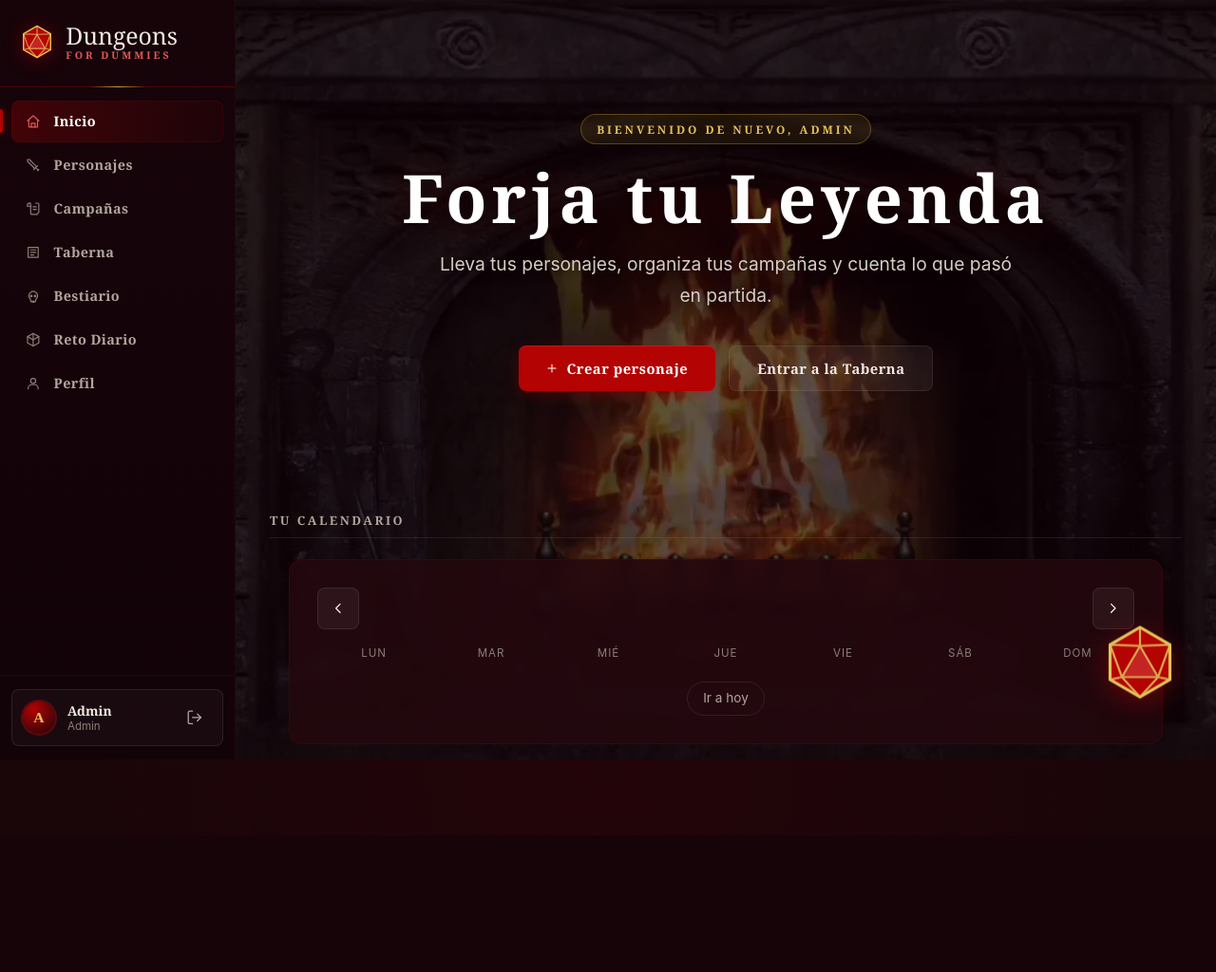
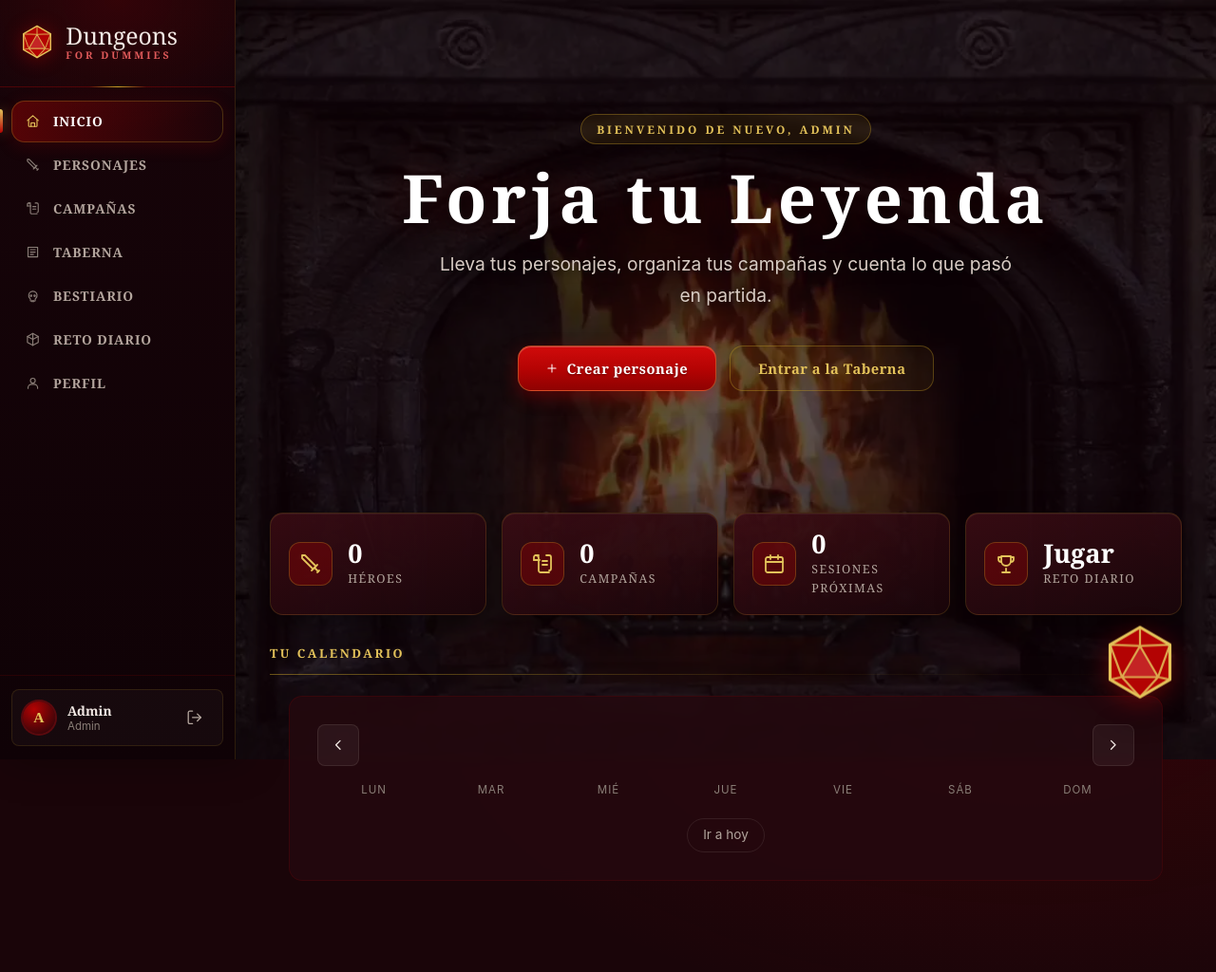
Before and after one commit to raulramalf/Dungeons-for-Dummies, a Laravel app: page / in a window 1280 px wide. Shown: the whole page at 95% size. Before the commit the page ends 879 px from the top, so only its background shows below. Run offline with Laravel 12, Linux system fonts and the light colour scheme; a user stored in the database is signed in; data comes from the database, SQL or seed files in the repository; data that the repository does not hold is empty; style sheets or scripts are compiled from the project's sources; parts of the project's set-up code (start-up, migrations or seed data) failed here and were passed over; some web fonts are replaced.

Commit message:
Rediseño visual global: capa de tema, cabeceras con icono y subtítulo, panel de datos en Inicio, botones y tarjetas refinados
Co-Authored-By: Claude Sonnet 5.5 <noreply@anthropic.com>
Claude-Session: https://claude.ai/code/session_01RdvcbJQ9Nf2mpdURuWREWF

```diff
--- a/app/Http/Controllers/InicioController.php
+++ b/app/Http/Controllers/InicioController.php
@@ -14,11 +14,18 @@ class InicioController extends Controller
         // Tu próxima sesión (como DM o como jugador) — una sola, destacada aparte
         $proximaSesion = null;
         $sesionesCalendario = collect();
+        $datos = null;
 
         if (auth()->check()) {
             $campanaIds = Campana::where('dungeon_master_id', auth()->id())
                 ->orWhereHas('usuarios', fn ($q) => $q->where('usuarios.id', auth()->id()))
                 ->pluck('id');
+
+            $datos = [
+                'personajes' => \App\Models\Personaje::where('usuario_id', auth()->id())->count(),
+                'campanas'   => $campanaIds->count(),
+                'sesiones'   => Sesion::whereIn('campana_id', $campanaIds)->where('estado', 'planificada')->where('fecha_sesion', '>=', now())->count(),
+            ];
 
             $proximaSesion = Sesion::with('campana.dungeonMaster')
                 ->whereIn('campana_id', $campanaIds)
@@ -43,6 +50,6 @@ class InicioController extends Controller
                 ]);
         }
 
-        return view('inicio', compact('proximaSesion', 'sesionesCalendario'));
+        return view('inicio', compact('proximaSesion', 'sesionesCalendario', 'datos'));
     }
 }
--- a/resources/css/app.css
+++ b/resources/css/app.css
@@ -29,3 +29,6 @@
 @import "./components/dialog.css";
 @import "./components/modal.css";
 @import "./components/tabs.css";
+
+/* Capa de tema: siempre la última */
+@import "./layout/tema.css";
--- /dev/null
+++ b/resources/css/layout/tema.css
@@ -0,0 +1,139 @@
+/* ============================================================================
+   CAPA DE TEMA — acabado profesional
+   Va la última: refina fondo, barra lateral, cabeceras, botones, tarjetas,
+   formularios y títulos de sección sin tocar la paleta (granate/oro).
+   ============================================================================ */
+
+/* ---------- Fondo con profundidad ---------- */
+body {
+    background:
+        radial-gradient(1100px 600px at 85% -10%, rgba(179, 3, 3, 0.16), transparent 60%),
+        radial-gradient(900px 500px at -10% 110%, rgba(201, 162, 39, 0.07), transparent 55%),
+        var(--c-fondo);
+    background-attachment: fixed;
+}
+
+/* ---------- Barra lateral ---------- */
+.sidebar {
+    background:
+        radial-gradient(260px 200px at 50% 0, rgba(179, 3, 3, 0.18), transparent 70%),
+        linear-gradient(180deg, #170409, #0f0206);
+    border-right: 1px solid rgba(201, 162, 39, 0.16);
+    box-shadow: 8px 0 40px rgba(0, 0, 0, 0.35);
+}
+.nav-link { border-radius: var(--r-lg); font-size: 0.86rem; letter-spacing: 0.9px; text-transform: uppercase; }
+.nav-link:hover { background: rgba(201, 162, 39, 0.07); }
+.nav-link:hover .icon { color: var(--c-oro-claro); }
+.nav-link[aria-current="page"] {
+    background: linear-gradient(90deg, rgba(179, 3, 3, 0.4), rgba(179, 3, 3, 0.04));
+    box-shadow: inset 0 0 0 1px rgba(201, 162, 39, 0.28), 0 4px 18px rgba(179, 3, 3, 0.18);
+}
+.nav-link[aria-current="page"] .icon { color: var(--c-oro-claro); }
+.nav-link[aria-current="page"]::before { background: linear-gradient(var(--c-oro-claro), var(--c-rojo)); box-shadow: 0 0 14px rgba(227, 194, 90, 0.6); }
+.sidebar-usuario { background: rgba(255, 255, 255, 0.03); border: 1px solid rgba(201, 162, 39, 0.14); }
+
+/* ---------- Cabecera de página ---------- */
+.page-header { border-bottom: 0; padding-bottom: 20px; margin-bottom: 26px; }
+.page-header::after {
+    width: 100%; height: 1px;
+    background: linear-gradient(90deg, var(--c-oro) 0, rgba(201, 162, 39, 0.35) 140px, rgba(179, 3, 3, 0.2) 55%, transparent);
+}
+.page-titulo { display: flex; align-items: center; gap: 1rem; min-width: 0; }
+.page-icono {
+    flex: none; width: 54px; height: 54px; display: grid; place-items: center;
+    border-radius: var(--r-lg); color: var(--c-oro-claro);
+    background: linear-gradient(145deg, rgba(179, 3, 3, 0.55), rgba(60, 5, 12, 0.9));
+    border: 1px solid rgba(201, 162, 39, 0.45);
+    box-shadow: 0 6px 20px rgba(179, 3, 3, 0.35), inset 0 1px 0 rgba(255, 255, 255, 0.12);
+}
+.page-icono .icon { width: 28px; height: 28px; }
+.page-header h1 { font-size: 1.7rem; letter-spacing: 2.5px; line-height: 1.1; }
+.page-subtitulo { margin-top: 0.35rem; color: var(--t-secundario); font-size: 0.95rem; max-width: 60ch; }
+
+/* ---------- Botones ---------- */
+.btn { border-radius: var(--r-lg); }
+.btn-primario {
+    background: linear-gradient(180deg, #d10b0b 0%, var(--c-rojo) 55%, #8f0202 100%);
+    border: 1px solid rgba(227, 194, 90, 0.35);
+    box-shadow: 0 6px 18px rgba(179, 3, 3, 0.4), inset 0 1px 0 rgba(255, 255, 255, 0.22);
+    text-shadow: 0 1px 2px rgba(0, 0, 0, 0.4);
+}
+.btn-primario:hover { background: linear-gradient(180deg, #e01414, #a30303 60%, #7a0202); border-color: var(--c-oro-claro); }
+.btn-secundario { background: rgba(201, 162, 39, 0.06); border: 1px solid rgba(201, 162, 39, 0.35); color: var(--c-oro-claro); }
+.btn-secundario:hover { background: rgba(201, 162, 39, 0.14); }
+
+/* ---------- Tarjetas ---------- */
+.tarjeta, .camp-card, .pj-card, .funcion, .proxima-sesion {
+    background: linear-gradient(160deg, rgba(58, 12, 20, 0.85), rgba(30, 7, 12, 0.95));
+    border: 1px solid rgba(201, 162, 39, 0.16);
+    box-shadow: 0 10px 30px rgba(0, 0, 0, 0.35), inset 0 1px 0 rgba(255, 255, 255, 0.05);
+    position: relative;
+}
+.tarjeta::before, .camp-card::before {
+    content: ""; position: absolute; top: 0; left: 18px; right: 18px; height: 1px;
+    background: linear-gradient(90deg, transparent, rgba(227, 194, 90, 0.55), transparent);
+    pointer-events: none;
+}
+.tarjeta:hover, .camp-card:hover, .pj-card:hover { border-color: rgba(201, 162, 39, 0.4); }
+
+/* ---------- Títulos de sección ---------- */
+.seccion-titulo { color: var(--c-oro-claro); border-bottom: 0; position: relative; padding-bottom: 0.9rem; }
+.seccion-titulo::after {
+    content: ""; position: absolute; left: 0; right: 0; bottom: 0; height: 1px;
+    background: linear-gradient(90deg, rgba(201, 162, 39, 0.5), rgba(201, 162, 39, 0.08) 60%, transparent);
+}
+.seccion-titulo .icon { color: var(--c-oro); }
+
+/* ---------- Formularios ---------- */
+.control, input.control, select.control, textarea.control {
+    background: rgba(10, 2, 5, 0.65);
+    border-color: rgba(201, 162, 39, 0.18);
+    border-radius: var(--r-lg);
+}
+.control:focus { border-color: var(--c-oro); box-shadow: 0 0 0 3px rgba(201, 162, 39, 0.2); }
+
+/* ---------- Panel de datos de Inicio ---------- */
+.panel-datos { display: grid; grid-template-columns: repeat(auto-fit, minmax(min(100%, 200px), 1fr)); gap: 1rem; margin-bottom: 2rem; }
+.dato {
+    display: flex; align-items: center; gap: 1rem; padding: 1.1rem 1.2rem;
+    border-radius: var(--r-lg); color: inherit;
+    background: linear-gradient(160deg, rgba(58, 12, 20, 0.9), rgba(26, 6, 11, 0.95));
+    border: 1px solid rgba(201, 162, 39, 0.18);
+    box-shadow: 0 10px 30px rgba(0, 0, 0, 0.35), inset 0 1px 0 rgba(255, 255, 255, 0.05);
+    transition: transform var(--dur) var(--ease), border-color var(--dur), box-shadow var(--dur);
+}
+a.dato:hover { transform: translateY(-3px); border-color: rgba(227, 194, 90, 0.55); box-shadow: 0 14px 34px rgba(0, 0, 0, 0.45), var(--brillo-rojo); }
+.dato-icono { flex: none; width: 46px; height: 46px; display: grid; place-items: center; border-radius: 12px; color: var(--c-oro-claro); background: rgba(179, 3, 3, 0.3); border: 1px solid rgba(201, 162, 39, 0.3); }
+.dato-icono .icon { width: 24px; height: 24px; }
+.dato-num { display: block; font-family: var(--f-titulo); font-size: 1.7rem; font-weight: 700; line-height: 1; color: #fff; }
+.dato-txt { display: block; margin-top: 0.25rem; font-size: 0.78rem; letter-spacing: 1.5px; text-transform: uppercase; color: var(--t-secundario); font-family: var(--f-titulo); }
+
+/* ---------- Tarjeta de personaje ---------- */
+.pj-chips { display: flex; flex-wrap: wrap; gap: 0.4rem; margin-top: 0.5rem; }
+.pj-chip { display: inline-flex; align-items: center; gap: 0.3rem; padding: 0.18rem 0.6rem; font-size: 0.74rem; font-family: var(--f-titulo); letter-spacing: 0.5px; color: var(--c-oro-claro); background: rgba(201, 162, 39, 0.08); border: 1px solid rgba(201, 162, 39, 0.28); border-radius: 999px; }
+.pj-chip .icon { width: 13px; height: 13px; }
+.pj-nivel { background: linear-gradient(180deg, #d10b0b, #8f0202); border: 1px solid rgba(227, 194, 90, 0.5); }
+
+/* ---------- Móvil ---------- */
+@media (max-width: 1024px) {
+    .page-icono { width: 44px; height: 44px; }
+    .page-icono .icon { width: 22px; height: 22px; }
+    .page-header h1 { font-size: 1.35rem; letter-spacing: 1.5px; }
+    .page-subtitulo { font-size: 0.88rem; }
+    .dato { padding: 0.9rem; gap: 0.75rem; }
+    .dato-icono { width: 40px; height: 40px; }
+    .dato-num { font-size: 1.4rem; }
+}
+@media (max-width: 420px) { .panel-datos { grid-template-columns: 1fr 1fr; } .dato { flex-direction: column; align-items: flex-start; } }
+
+/* Tarjetas de personaje: misma altura y botón sin saltos de línea */
+.pj-grid { align-items: stretch; }
+.pj-cuerpo { flex: 1; }
+.pj-acciones { margin-top: auto; padding-top: 0.8rem; }
+.pj-acciones .btn { white-space: nowrap; }
+@media (max-width: 640px) {
+    .pj-acciones { flex-wrap: wrap; }
+    .pj-acciones .btn { flex: 1 1 100%; }
+    .pj-acciones .btn-icono, .pj-acciones form { flex: 1; }
+    .pj-acciones form .btn-icono { width: 100%; }
+}
--- a/resources/views/inicio.blade.php
+++ b/resources/views/inicio.blade.php
@@ -64,6 +64,26 @@
     @endguest
 
     @auth
+        {{-- PANEL DE DATOS --}}
+        <section class="panel-datos" aria-label="Resumen">
+            <a class="dato" href="{{ route('personajes.index') }}">
+                <span class="dato-icono">@include('partials.icon', ['name' => 'sword'])</span>
+                <span><span class="dato-num">{{ $datos['personajes'] }}</span><span class="dato-txt">Héroes</span></span>
+            </a>
+            <a class="dato" href="{{ url('/campanyas') }}">
+                <span class="dato-icono">@include('partials.icon', ['name' => 'scroll'])</span>
+                <span><span class="dato-num">{{ $datos['campanas'] }}</span><span class="dato-txt">Campañas</span></span>
+            </a>
+            <a class="dato" href="{{ url('/campanyas') }}">
+                <span class="dato-icono">@include('partials.icon', ['name' => 'calendar'])</span>
+                <span><span class="dato-num">{{ $datos['sesiones'] }}</span><span class="dato-txt">Sesiones próximas</span></span>
+            </a>
+            <a class="dato" href="{{ url('/minijuego') }}">
+                <span class="dato-icono">@include('partials.icon', ['name' => 'trophy'])</span>
+                <span><span class="dato-num">Jugar</span><span class="dato-txt">Reto diario</span></span>
+            </a>
+        </section>
+
         {{-- TU PRÓXIMA SESIÓN --}}
         @if ($proximaSesion)
             <section class="bloque" aria-label="Tu próxima sesión">
--- a/resources/views/layouts/app.blade.php
+++ b/resources/views/layouts/app.blade.php
@@ -15,8 +15,32 @@
     @include('layouts.navigation')
 
     <main class="main-content" id="contenido" tabindex="-1">
+        @php
+            $metaPagina = [
+                'personajes*' => ['sword',  'Tus héroes, sus historias y sus fichas.'],
+                'campanyas*'  => ['scroll', 'Organiza sesiones, invita a tu grupo y lleva las notas.'],
+                'feed*'       => ['feed',   'Cuenta tus hazañas y charla con otros aventureros.'],
+                'enemigos*'   => ['skull',  'Criaturas y monstruos para tus mesas.'],
+                'minijuego*'  => ['dice',   'Un jefe nuevo cada día. ¿Cuánto sabes de D&D?'],
+                'perfil*'     => ['user',   'Tu cuenta, tu avatar y tu seguridad.'],
+                'profile*'    => ['user',   'Tu cuenta, tu avatar y tu seguridad.'],
+            ];
+            $iconoPagina = trim($__env->yieldContent('icono')) ?: null;
+            $subPagina   = html_entity_decode(trim($__env->yieldContent('subtitulo')), ENT_QUOTES) ?: null;
+            foreach ($metaPagina as $patron => [$ic, $sub]) {
+                if (request()->is($patron)) { $iconoPagina ??= $ic; $subPagina ??= $sub; break; }
+            }
+        @endphp
         <div class="page-header @hasSection('cabecera-oculta') page-header--oculta @endif">
-            <h1>@yield('titulo')</h1>
+            <div class="page-titulo">
+                @if ($iconoPagina)
+                    <span class="page-icono" aria-hidden="true">@include('partials.icon', ['name' => $iconoPagina])</span>
+                @endif
+                <div>
+                    <h1>@yield('titulo')</h1>
+                    @if ($subPagina)<p class="page-subtitulo">{{ $subPagina }}</p>@endif
+                </div>
+            </div>
             @hasSection('acciones')
                 <div class="page-acciones">@yield('acciones')</div>
             @endif
--- a/resources/views/minijuego.blade.php
+++ b/resources/views/minijuego.blade.php
@@ -27,7 +27,7 @@
     <div class="rd-centrado">
         <span class="rd-racha">
             @include('partials.icon', ['name' => 'flame'])
-            Racha: <span x-text="racha"></span> día<span x-show="racha !== 1">s</span>
+            Racha: <span x-text="racha + (racha === 1 ? ' día' : ' días')"></span>
         </span>
     </div>
 
--- a/resources/views/personajes.blade.php
+++ b/resources/views/personajes.blade.php
@@ -38,6 +38,10 @@
                             <a href="{{ route('personajes.show', $p) }}">{{ $p->nombre }}</a>
                         </h3>
                         <p class="pj-meta">{{ $p->raza->nombre ?? 'Especie' }} · {{ $p->clase->nombre ?? 'Clase' }}</p>
+                        <div class="pj-chips">
+                            <span class="pj-chip">@include('partials.icon', ['name' => 'star']) Nivel {{ $p->nivel }}</span>
+                            @if ($p->alineamiento)<span class="pj-chip">@include('partials.icon', ['name' => 'shield']) {{ $p->alineamiento }}</span>@endif
+                        </div>
 
                         <div class="pj-acciones">
                             <a href="{{ route('personajes.show', $p) }}" class="btn btn-primario btn-sm">
```
